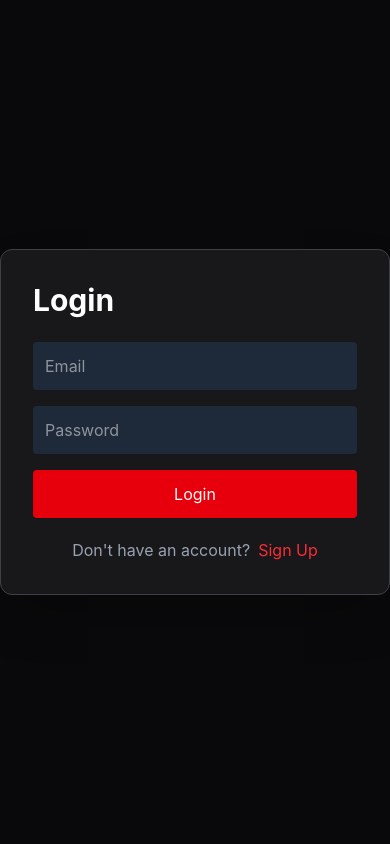
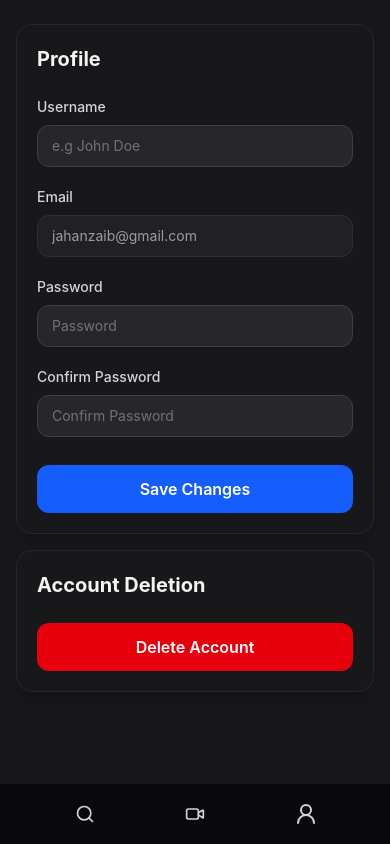
Before and after one commit to jahanzaib504/edge-stream, a React app in the folder frontend/: page /profile in a window 390 px wide. Before the commit this address led to /login. Built offline with nearby package versions, Linux system fonts and the light colour scheme; no server answers; the HTML template or start-up script is replaced by a standard one.

Commit message:
Made sidebar, homepage and profile page responsive.

```diff
--- a/frontend/src/components/DashboardLayout.jsx
+++ b/frontend/src/components/DashboardLayout.jsx
@@ -2,11 +2,11 @@ import { Outlet } from "react-router"
 import SideBar from "./sidebar"
 
 
-export const DashboardLayout = () =>{
-    return(
-        <div className="app-layout">
+export const DashboardLayout = () => {
+    return (
+        <div className="app-layout bg-zinc-900 min-h-screen absolute w-full">
             <SideBar />
-            <main className="ml-(--sidebar-width)">
+            <main className="sm:ml-(--sidebar-width)">
                 <Outlet />
             </main>
         </div>
--- a/frontend/src/components/logInSignup.jsx
+++ b/frontend/src/components/logInSignup.jsx
@@ -54,9 +54,9 @@ const LoginSignUp = ({ isLogin = true }) => {
 
     return (
         <div className="min-h-screen flex items-center justify-center bg-zinc-950 text-white">
-            <div className="w-full max-w-md bg-zinc-900 shadow-2xl p-8 rounded-xl border border-zinc-700">
+            <div className="max-w-sm md:max-w-md lg:max-w-lg bg-zinc-900 shadow-2xl p-8 rounded-xl border border-zinc-700">
 
-                <h1 className="text-3xl font-bold mb-6">
+                <h1 className="text-xl md:text-2xl lg:text-3xl font-bold mb-6">
                     {loginMode ? "Login" : "Create Account"}
                 </h1>
 
--- a/frontend/src/components/sidebar.jsx
+++ b/frontend/src/components/sidebar.jsx
@@ -5,8 +5,8 @@ import { useEffect, useRef, useState } from "react"
 import { removeToken } from "../utils/tokenManagment"
 const SearchMenu = () => {
     return (
-        <div className="fixed top-7 left-[50%] translate-x-[-50%] bg-gray-900 rounded-4xl w-100">
-            <input className="text-xl px-5 py-3 text-white placeholder:text-gray-700 outline-none w-full" placeholder="Search" />
+        <div className="w-60 sm:w-lg fixed top-5 left-[50%] translate-x-[-50%] bg-gray-900 rounded-4xl border border-red-500">
+            <input className="text-sm px-3 py-2 sm:text-xl sm:px-5 sm:py-3 text-white placeholder:text-gray-700 outline-none w-full" placeholder="Search" />
         </div>)
 }
 const Button = ({ icon }) => (
@@ -32,12 +32,12 @@ const ProfileMenu = () => {
     const username = useProfile((state) => state.user?.username);
     const email = useProfile((state) => state.user?.email);
     const fetchUser = useProfile((state) => state.fetchUser);
-    const setUser = useProfile((state)=> state.setUser);
+    const setUser = useProfile((state) => state.setUser);
     const navigate = useNavigate();
     useEffect(() => {
 
     }, [])
-    const handleLogOut = ()=>{
+    const handleLogOut = () => {
         removeToken();
         setUser(null);
         localStorage.removeItem("refresh");
@@ -79,7 +79,7 @@ const ProfileMenu = () => {
 
             {/* Menu Items */}
             <div className="p-2">
-                <div className="flex w-full items-center rounded-lg px-3 py-2 text-sm transition hover:bg-zinc-800" onClick={()=>navigate("/profile")}>
+                <div className="flex w-full items-center rounded-lg px-3 py-2 text-sm transition hover:bg-zinc-800" onClick={() => navigate("/profile")}>
                     Profile
                 </div>
 
@@ -114,17 +114,23 @@ const SideBar = () => {
         }
     }, [open])
     return (
-        <div className="fixed z-9999 top-0 left-0 flex flex-col h-screen min-w-(--sidebar-width) w-min gap-3 items-center p-2 bg-zinc-950">
+        <div className="
+    fixed z-[9999]
+    bottom-0 left-0
+    flex w-full flex-row items-center justify-evenly gap-3
+    bg-zinc-950 p-2
+    sm:top-0 sm:h-screen sm:w-min
+    sm:flex-col sm:justify-start
+">
             <div onClick={() => setSearchOpen(!isSearchOpen)} ref={searchRef}>
                 <Button icon={<SearchIcon size={20} />} />
             </div>
             {isSearchOpen && <SearchMenu />}
             <Link to="/"><Button icon={<VideoIcon size={20} />} /></Link>
-            <div className="mt-auto relative" onClick={() => setOpen(!open)} ref={profRef}>
+            <div className="relative sm:mt-auto" onClick={() => setOpen(!open)} ref={profRef}>
                 <Button icon={<User2Icon />} size={20} />
                 {open && <ProfileMenu />}
             </div>
-
         </div>
     )
 }
--- a/frontend/src/index.css
+++ b/frontend/src/index.css
@@ -11,3 +11,9 @@
 :root{
     --sidebar-width: 60px;
 }
+
+@media (max-width: 639px) {
+  :root {
+    --sidebar-width: 0px;
+  }
+}
--- a/frontend/src/mocks/userMock.js
+++ b/frontend/src/mocks/userMock.js
@@ -3,6 +3,7 @@ const userMock = {
     isLoggedIn: true,
     username: "Jahanzaib Arif",
     userId: "uuid-77jha7hjadsft76",
-    email: "jahanzaib@gmail.com"
+    email: "jahanzaib@gmail.com",
+    is_verified: true
 }
 export default userMock;
--- a/frontend/src/pages/ProfilePage.jsx
+++ b/frontend/src/pages/ProfilePage.jsx
@@ -14,19 +14,19 @@ const ConfirmPopup = ({ isOpen, onConfirm, onCancel }) => {
         <AnimatePresence>
             {isOpen && (
                 <motion.div
-                    className="fixed inset-0 z-50 flex items-center justify-center bg-black/60 backdrop-blur-sm"
+                    className="fixed inset-0 z-50 flex items-center justify-center bg-black/60 backdrop-blur-sm px-4"
                     initial={{ opacity: 0 }}
                     animate={{ opacity: 1 }}
                     exit={{ opacity: 0 }}
                 >
                     <motion.div
-                        className="w-full max-w-md rounded-2xl border border-zinc-700 bg-zinc-900 p-6 shadow-2xl"
+                        className="w-full max-w-md rounded-2xl border border-zinc-700 bg-zinc-900 p-5 sm:p-6 shadow-2xl"
                         initial={{ opacity: 0, scale: 0.9, y: 20 }}
                         animate={{ opacity: 1, scale: 1, y: 0 }}
                         exit={{ opacity: 0, scale: 0.9, y: 20 }}
                         transition={{ duration: 0.2 }}
                     >
-                        <h2 className="text-xl font-semibold text-zinc-100">
+                        <h2 className="text-lg sm:text-xl font-semibold text-zinc-100">
                             Are you sure you want to delete your account?
                         </h2>
 
@@ -34,17 +34,17 @@ const ConfirmPopup = ({ isOpen, onConfirm, onCancel }) => {
                             This action cannot be undone.
                         </p>
 
-                        <div className="mt-6 flex justify-end gap-3">
+                        <div className="mt-6 flex flex-col-reverse gap-3 sm:flex-row sm:justify-end">
                             <button
                                 onClick={onCancel}
-                                className="rounded-lg bg-zinc-800 px-4 py-2 text-sm font-medium text-zinc-300 transition hover:bg-zinc-700"
+                                className="w-full sm:w-auto rounded-lg bg-zinc-800 px-4 py-2 text-sm font-medium text-zinc-300 transition hover:bg-zinc-700"
                             >
                                 Cancel
                             </button>
 
                             <button
                                 onClick={onConfirm}
-                                className="rounded-lg bg-red-600 px-4 py-2 text-sm font-medium text-white transition hover:bg-red-500"
+                                className="w-full sm:w-auto rounded-lg bg-red-600 px-4 py-2 text-sm font-medium text-white transition hover:bg-red-500"
                             >
                                 Confirm
                             </button>
@@ -87,8 +87,9 @@ const Field = ({
                     rounded-xl
                     border border-zinc-700
                     bg-zinc-800
-                    px-4
-                    py-3
+                    px-3.5 py-2.5
+                    sm:px-4 sm:py-3
+                    text-sm sm:text-base
                     text-zinc-100
                     placeholder:text-zinc-500
                     outline-none
@@ -136,7 +137,7 @@ export const ProfilePage = () => {
     };
 
     const handleSave = async () => {
-        if(submit || isDeleting)
+        if (submit || isDeleting)
             return;
 
         if (data.password != data.confirmPassword) {
@@ -148,34 +149,34 @@ export const ProfilePage = () => {
         }
         catch (e) {
             console.log(e);
-        }finally{
+        } finally {
             setSubmit(false);
             setOpen(false);
         }
     }
-    const handleDeleteAccount = async() => {
-        if(submit || isDeleting)
+    const handleDeleteAccount = async () => {
+        if (submit || isDeleting)
             return;
 
-        try{
+        try {
             setDeleting(true);
             await delete_profile();
-        }catch(e){
+        } catch (e) {
             console.log(e);
         }
-        finally{
+        finally {
             setDeleting(false);
         }
     }
     return (
-        <div className="min-h-screen bg-zinc-900 px-6 py-10">
-            <div className="mx-auto max-w-3xl">
-                <div className="rounded-2xl border border-zinc-800 bg-zinc-900 p-8 shadow-xl">
-                    <h1 className="mb-8 text-3xl font-bold text-zinc-100">
+
+        <div className="mx-auto w-full max-w-3xl px-4 sm:px-6">
+            <div className="rounded-2xl border border-zinc-800 bg-zinc-900 p-5 sm:p-8 shadow-xl mt-6">
+                <h1 className="mb-6 sm:mb-8 text-xl sm:text-2xl lg:text-3xl font-bold text-zinc-100">
                     Profile
                 </h1>
 
-                    <div className="space-y-6">
+                <div className="space-y-5 sm:space-y-6">
                     <Field
                         id="username"
                         placeholder="e.g John Doe"
@@ -216,9 +217,10 @@ export const ProfilePage = () => {
                         error={errors.confirmPassword}
                     />
 
-                        <div className="pt-4">
+                    <div className="pt-2 sm:pt-4">
                         <button
                             className="
+                                    w-full sm:w-auto
                                     rounded-xl
                                     bg-blue-600
                                     px-6
@@ -232,15 +234,16 @@ export const ProfilePage = () => {
                             onClick={handleSave}
                             disabled={submit}
                         >
-                                {submit?"Saving...":"Save Changes"}
+                            {submit ? "Saving..." : "Save Changes"}
                         </button>
                     </div>
                 </div>
             </div>
 
-                <div className="rounded-2xl border border-zinc-800 bg-zinc-900 p-8 shadow-xl mt-4">
-                    <h2 className="mb-8 text-3xl font-bold text-zinc-100">Account Deletion</h2>
+            <div className="rounded-2xl border border-zinc-800 bg-zinc-900 p-5 sm:p-8 shadow-xl mt-4 mb-4">
+                <h2 className="mb-6 sm:mb-8 text-xl sm:text-2xl lg:text-3xl font-bold text-zinc-100">Account Deletion</h2>
                 <button className="
+                                    w-full sm:w-auto
                                     rounded-xl
                                     bg-red-600
                                     px-6
@@ -251,13 +254,13 @@ export const ProfilePage = () => {
                                     hover:bg-red-500
                                     active:scale-95
                                 "
-                        onClick={()=>setOpen(true)}
+                    onClick={() => setOpen(true)}
                     disabled={isDeleting}
-                    >{isDeleting?"Deleteting...":"Delete Account"}</button>
+                >{isDeleting ? "Deleteting..." : "Delete Account"}</button>
             </div>
 
-                <ConfirmPopup isOpen={isOpen} onConfirm={delete_profile} onCancel={()=>setOpen(false)}/>
+            <ConfirmPopup isOpen={isOpen} onConfirm={delete_profile} onCancel={() => setOpen(false)} />
         </div>
-        </div>
+
     );
 };
```
Also changed, not shown: frontend/src/pages/HomePage.jsx (+81 -15 lines), frontend/src/assets/edge_stream_logo.png (added), 1 other file (tests, documents, lock files or other folders). Lines whose indentation alone changed are shown as unchanged.
